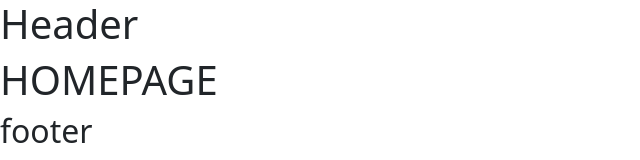
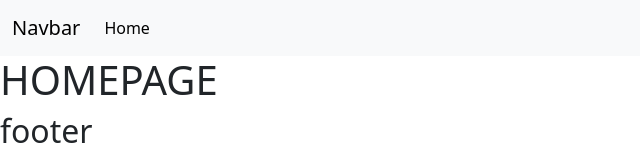
Before and after one commit to maksbernatskyy/webapp-react, a React (Vite) app: page / in a window 1280 px wide. Shown: the top 160 px of the page, without its empty margins (0-640 px from the left). Built offline with nearby package versions, Linux system fonts and the light colour scheme.

Commit message:
Add NavBar component and integrate it into Header

```diff
--- a/src/components/Header.jsx
+++ b/src/components/Header.jsx
@@ -1,8 +1,10 @@
+import NavBar from "./NavBar"
+
 export default function Header() {
     return (
         <>
           <header>
-            <h1>Header</h1>
+            <NavBar />
           </header>
         </>
     )
--- /dev/null
+++ b/src/components/NavBar.jsx
@@ -0,0 +1,21 @@
+export default function NavBar() {
+  return (
+    <>
+      <nav class="navbar navbar-expand-lg bg-body-tertiary">
+        <div class="container-fluid">
+          <a class="navbar-brand" href="#">
+            Navbar
+          </a>
+
+          <div class="collapse navbar-collapse" id="navbarNavAltMarkup">
+            <div class="navbar-nav">
+              <a class="nav-link active" aria-current="page" href="#">
+                Home
+              </a>
+            </div>
+          </div>
+        </div>
+      </nav>
+    </>
+  );
+}
```
